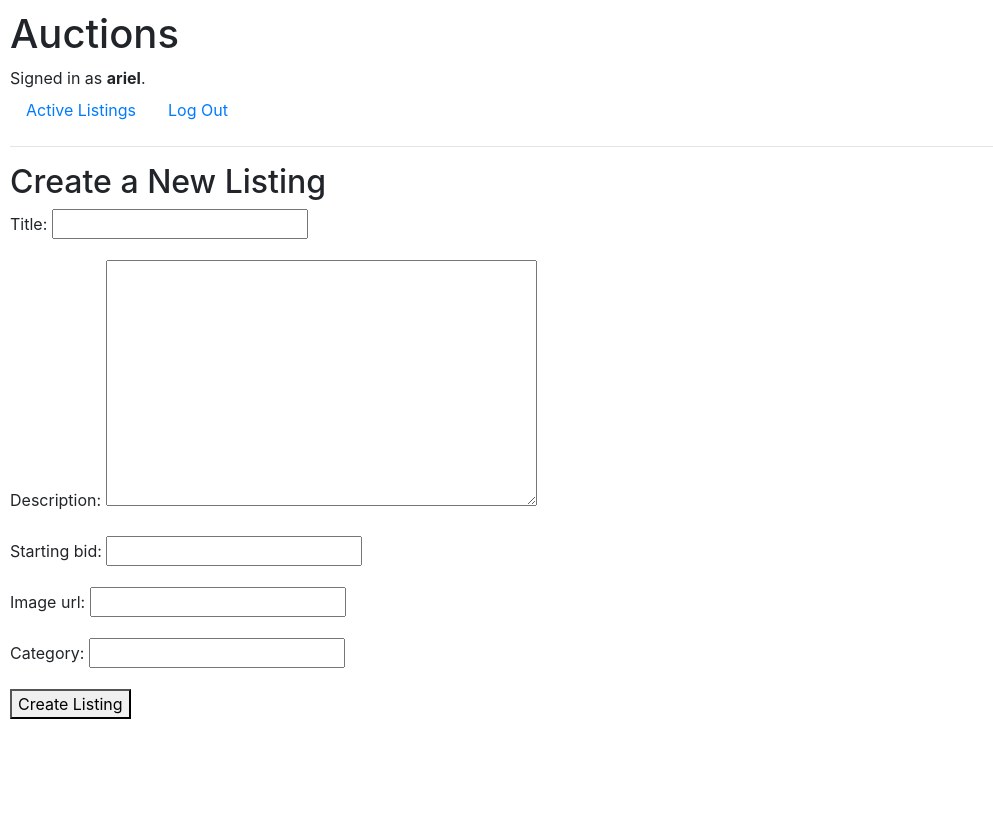
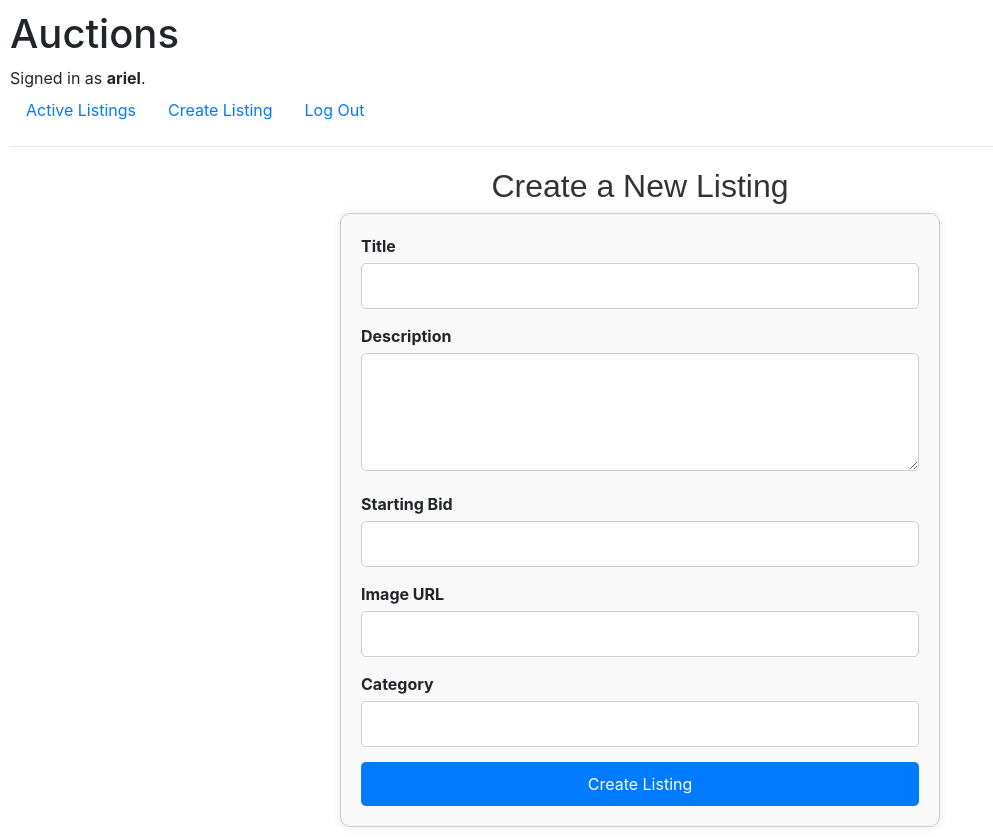
Before and after one commit to rayanasales/Harvard-CS50W, a Django app: page /create/ in a window 1280 px wide. Shown: the whole page, without its empty margins (0-993 px from the left). Before the commit the page ends 719 px from the top, so only its background shows below. Run offline with Django 3.2, Linux system fonts and the light colour scheme; a user stored in the database is signed in; some libraries are stand-ins or nearby versions.

Commit message:
Project 2: refactoring styles on the create a new listing page

```diff
--- a/project-2-commerce/commerce/auctions/templates/auctions/create_listing.html
+++ b/project-2-commerce/commerce/auctions/templates/auctions/create_listing.html
@@ -1,10 +1,31 @@
 {% extends "auctions/layout.html" %}
 
 {% block body %}
-  <h2>Create a New Listing</h2>
-  <form action="{% url 'create_listing' %}" method="post">
+  <h2 style="text-align: center; margin-top: 20px; font-family: Arial, sans-serif; color: #333;">Create a New Listing</h2>
+  <form action="{% url 'create_listing' %}" method="post" style="max-width: 600px; margin: 0 auto; padding: 20px; border: 1px solid #ccc; border-radius: 10px; background-color: #f9f9f9; box-shadow: 0 0 10px rgba(0, 0, 0, 0.1);">
     {% csrf_token %}
-    {{ form.as_p }}
-    <button type="submit">Create Listing</button>
+    <div style="margin-bottom: 15px;">
+      <label for="title" style="display: block; font-weight: bold; margin-bottom: 5px;">Title</label>
+      <input type="text" id="title" name="title" style="width: 100%; padding: 10px; border: 1px solid #ccc; border-radius: 5px;">
+    </div>
+    <div style="margin-bottom: 15px;">
+      <label for="description" style="display: block; font-weight: bold; margin-bottom: 5px;">Description</label>
+      <textarea id="description" name="description" rows="4" style="width: 100%; padding: 10px; border: 1px solid #ccc; border-radius: 5px;"></textarea>
+    </div>
+    <div style="margin-bottom: 15px;">
+      <label for="starting_bid" style="display: block; font-weight: bold; margin-bottom: 5px;">Starting Bid</label>
+      <input type="number" id="starting_bid" name="starting_bid" style="width: 100%; padding: 10px; border: 1px solid #ccc; border-radius: 5px;">
+    </div>
+    <div style="margin-bottom: 15px;">
+      <label for="image_url" style="display: block; font-weight: bold; margin-bottom: 5px;">Image URL</label>
+      <input type="url" id="image_url" name="image_url" style="width: 100%; padding: 10px; border: 1px solid #ccc; border-radius: 5px;">
+    </div>
+    <div style="margin-bottom: 15px;">
+      <label for="category" style="display: block; font-weight: bold; margin-bottom: 5px;">Category</label>
+      <input type="text" id="category" name="category" style="width: 100%; padding: 10px; border: 1px solid #ccc; border-radius: 5px;">
+    </div>
+    <button type="submit" style="display: block; width: 100%; padding: 10px; background-color: #007bff; color: white; border: none; border-radius: 5px; font-size: 16px; cursor: pointer; transition: background-color 0.3s;">
+      Create Listing
+    </button>
   </form>
 {% endblock %}
--- a/project-2-commerce/commerce/auctions/templates/auctions/layout.html
+++ b/project-2-commerce/commerce/auctions/templates/auctions/layout.html
@@ -22,6 +22,9 @@
             </li>
             {% if user.is_authenticated %}
                 <li class="nav-item">
+                    <a class="nav-link" href="{% url 'create_listing' %}">Create Listing</a>
+                </li>
+                <li class="nav-item">
                     <a class="nav-link" href="{% url 'logout' %}">Log Out</a>
                 </li>
             {% else %}
```
Also changed, not shown: project-2-commerce/commerce/auctions/templates/auctions/active_listings.html (deleted, +0 -18 lines), project-2-commerce/commerce/db.sqlite3.
